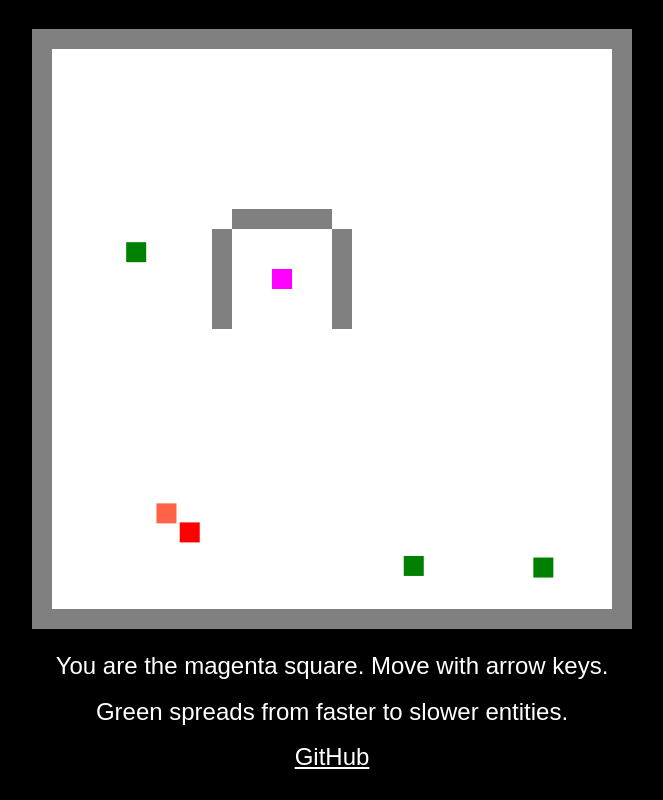
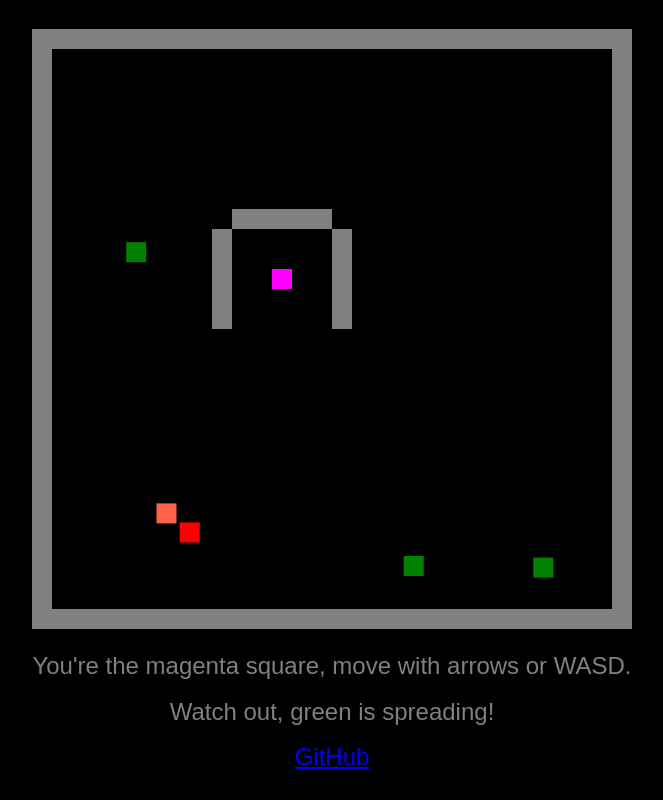
Before and after one commit to zackrdavis/minimal-ECS, a website built with Vite: page index.html in a window 1280 px wide. Shown: the whole page, without its empty margins (308-971 px from the left). Built offline with nearby package versions, Linux system fonts and the light colour scheme.

Commit message:
add wasd controls and update index style/text

```diff
--- a/index.html
+++ b/index.html
@@ -9,8 +9,8 @@
     <div id="app">
       <canvas id="ecsCanvas" width="600" height="600"></canvas>
     </div>
-    <div>You are the magenta square. Move with arrow keys.</div>
-    <div>Green spreads from faster to slower entities.</div>
+    <div>You're the magenta square, move with arrows or WASD.</div>
+    <div>Watch out, green is spreading!</div>
     <a href="https://github.com/zackrdavis/minimal-ECS">GitHub</a>
     <script type="module" src="/src/main.ts"></script>
   </body>
--- a/src/style.css
+++ b/src/style.css
@@ -8,15 +8,11 @@ body {
   align-items: center;
   justify-content: space-around;
   background: black;
-  color: white;
+  color: gray;
   font-family: Arial, Helvetica, sans-serif;
   font-size: x-large;
 }
 
 a {
-  color: white;
+  color: blue;
 }
-
-canvas {
-  background: white;
-}
--- a/src/systems/playerControl.ts
+++ b/src/systems/playerControl.ts
@@ -1,3 +1,4 @@
+import { s } from "vitest/dist/env-afee91f0";
 import { Ent, forEntsWith } from "./shared";
 
 const clamp = (num: number, min: number, max: number) => {
@@ -10,10 +11,16 @@ export class PlayerControlSystem {
     ArrowDown: false,
     ArrowLeft: false,
     ArrowRight: false,
+    w: false,
+    a: false,
+    s: false,
+    d: false,
   };
 
   constructor() {
     window.addEventListener("keydown", (e) => {
+      console.log(e.key);
+
       const pressedKey = e.key as keyof typeof this.keys;
 
       if (pressedKey in this.keys) {
@@ -32,20 +39,22 @@ export class PlayerControlSystem {
 
   update(entities: Ent[]) {
     forEntsWith(["velocity", "playerControl"], entities, (entity) => {
-      const { ArrowUp, ArrowDown, ArrowLeft, ArrowRight } = this.keys;
+      const { ArrowUp, ArrowDown, ArrowLeft, ArrowRight, w, a, s, d } =
+        this.keys;
+
+      const right = ArrowRight || d;
+      const left = ArrowLeft || a;
+      const up = ArrowUp || w;
+      const down = ArrowDown || s;
+
       const { acceleration, maxSpeed } = entity.playerControl;
 
-      if (
-        (ArrowRight || ArrowLeft || ArrowDown || ArrowUp) &&
-        !entity.collisionEvent
-      ) {
+      if ((right || left || down || up) && !entity.collisionEvent) {
         // accelerate up to maxSpeed
         const { x, y } = entity.velocity;
 
-        const newXVel =
-          x + (ArrowRight ? acceleration : ArrowLeft ? -acceleration : 0);
-        const newYVel =
-          y + (ArrowDown ? acceleration : ArrowUp ? -acceleration : 0);
+        const newXVel = x + (right ? acceleration : left ? -acceleration : 0);
+        const newYVel = y + (down ? acceleration : up ? -acceleration : 0);
 
         entity.velocity = {
           x: clamp(newXVel, -maxSpeed, maxSpeed),
```
